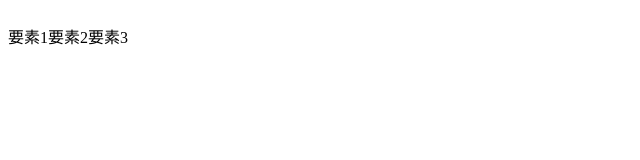
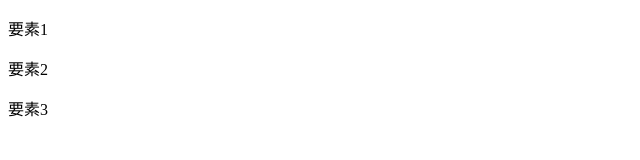
Before and after one commit to honma612/web1-6, a plain HTML site: page index.html in a window 1280 px wide. Shown: the whole page, without its empty margins (0-640 px from the left). Drawn offline with Linux system fonts and the light colour scheme.

Commit message:
Update default.css

```diff
--- a/default.css
+++ b/default.css
@@ -1,5 +1,5 @@
 @charset "UTF-8";
 
-p{
+#youso{
   float:left;
 }
```
